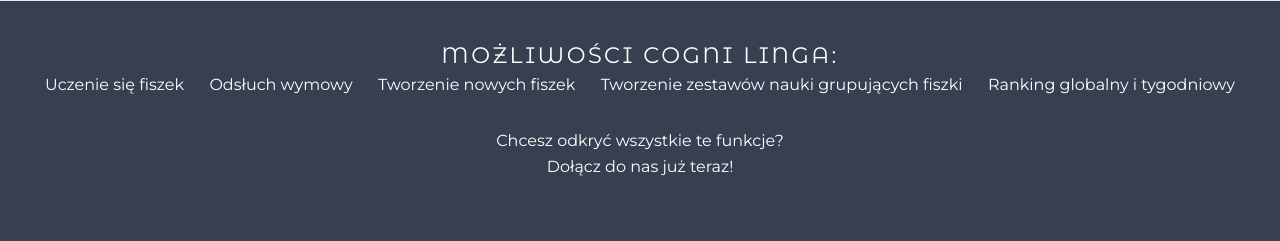
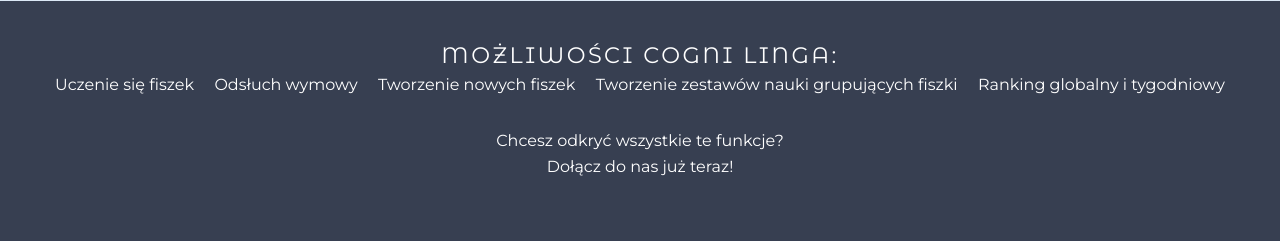
Before and after one commit to AdrianKokot/pai-cogni-linga, a PHP site: page /index.html in a window 1280 px wide. Shown: the part 816-1057 px from the top of the page. Run offline with PHP 8.4, Linux system fonts and the light colour scheme; some libraries are stand-ins or nearby versions.

Commit message:
poprawka

```diff
--- a/css/main.css
+++ b/css/main.css
@@ -282,6 +282,7 @@ p {
   right: 0;
   left: 0;
   transition: 0.2s;
+  margin: auto;
 }
 
 #try-now::after {
@@ -919,11 +920,6 @@ h2.learning {
     transition: .2s;
 }
 
-#cogni-functions .d-flex.f-wrap {
-  margin-right: -10px;
-  margin-left: -10px;
-}
-
 #cogni-functions .d-flex.f-wrap > p {
   padding: 0px 10px;
   text-align:center;
@@ -997,7 +993,7 @@ h2.learning {
 
 @media screen and (max-width: 320px) {
   #try-now, #try-now::after, #try-now::before{
-    width: 100%;
+    width: calc(100% - 30px);
   }
 }
 
```
